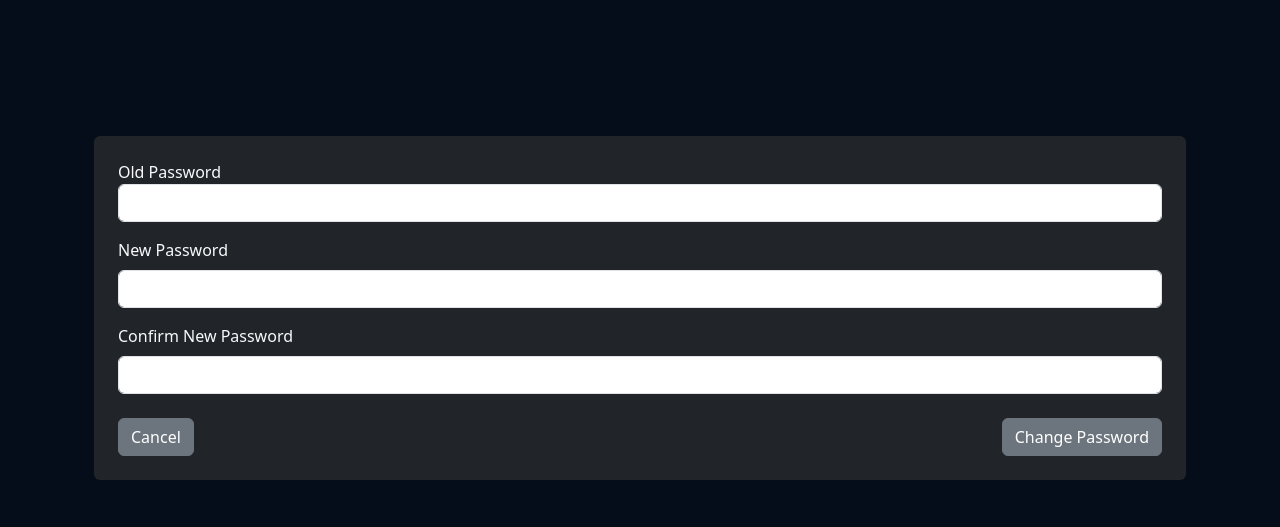
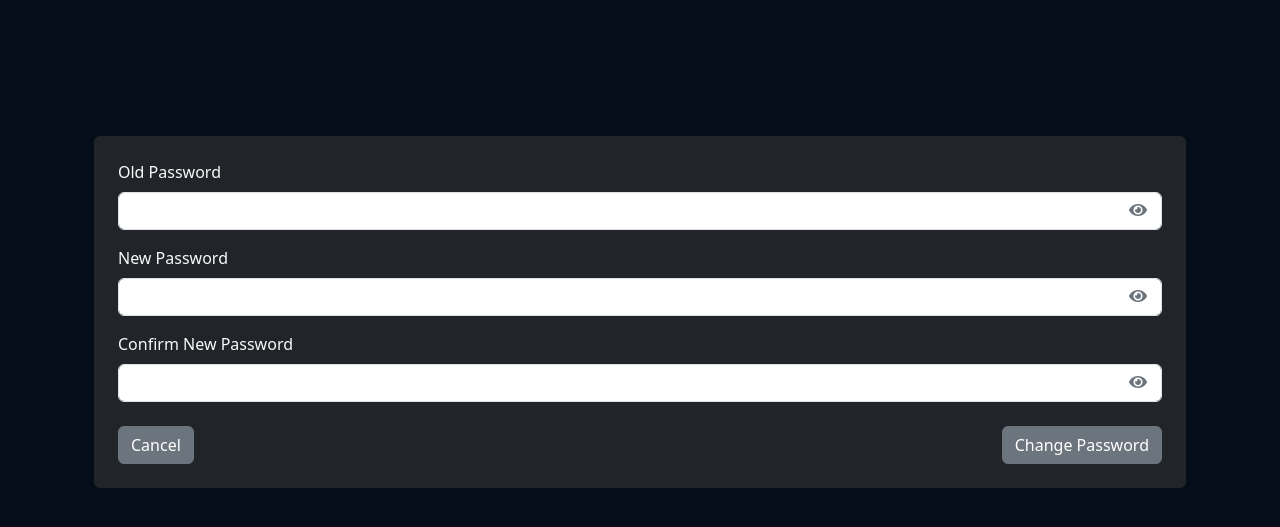
Before and after one commit to sue-zadeh/lodge-matarik476-python, a Flask app: page /change_password in a window 1280 px wide. Shown: the part 75-602 px from the top of the page. Run offline with Flask 3, Linux system fonts and the light colour scheme; the visitor is signed in with stand-in values (Sample User, id 1); some libraries are stand-ins or nearby versions.

Commit message:
eye icons for passwords - pen icon for pic

```diff
--- a/app/templates/base.html
+++ b/app/templates/base.html
@@ -194,5 +194,28 @@
     <script
       src="https://cdn.jsdelivr.net/npm/bootstrap@5.3.3/dist/js/bootstrap.bundle.min.js">
     </script>
+   <script>
+  function togglePassword(inputId, spanEl) {
+    const input = document.getElementById(inputId);
+    if (!input) return;
+
+    const icon = spanEl.querySelector('i');
+    if (input.type === 'password') {
+      input.type = 'text';
+      if (icon) {
+        icon.classList.remove('fa-eye');
+        icon.classList.add('fa-eye-slash');
+      }
+    } else {
+      input.type = 'password';
+      if (icon) {
+        icon.classList.remove('fa-eye-slash');
+        icon.classList.add('fa-eye');
+      }
+    }
+  }
+</script>
+
+
 </body>
 </html>
--- a/app/templates/password.html
+++ b/app/templates/password.html
@@ -4,17 +4,31 @@
 {% block content %}
 <div class="container mt-5 pt-5">
     <form action="{{ url_for('change_password') }}" method="POST" autocomplete="off" class="bg-dark p-4 rounded">
-        <div class="mb-3">
-            <label for="old_password" class="form_label text-light">Old Password</label>
+        <div class="mb-3 position-relative">
+  <label for="old_password" class="form-label text-light">Old Password</label>
   <input type="password" class="form-control" id="old_password" name="old_password" required>
+  <span onclick="togglePassword('old_password', this)"
+        style="position:absolute; right:15px; top:38px; cursor:pointer;">
+    <i class="fas fa-eye text-secondary"></i>
+  </span>
 </div>
-        <div class="mb-3">
+
+<div class="mb-3 position-relative">
   <label for="new_password" class="form-label text-light">New Password</label>
   <input type="password" class="form-control" id="new_password" name="new_password" required>
+  <span onclick="togglePassword('new_password', this)"
+        style="position:absolute; right:15px; top:38px; cursor:pointer;">
+    <i class="fas fa-eye text-secondary"></i>
+  </span>
 </div>
-        <div class="mb-3">
-            <label for="re_new_password" class="form-label text-light">Confirm New Password</label>
+
+<div class="mb-3 position-relative">
+  <label for="confirm_password" class="form-label text-light">Confirm New Password</label>
   <input type="password" class="form-control" id="confirm_password" name="confirm_password" required>
+  <span onclick="togglePassword('confirm_password', this)"
+        style="position:absolute; right:15px; top:38px; cursor:pointer;">
+    <i class="fas fa-eye text-secondary"></i>
+  </span>
 </div>
 
         {% if alert %}
--- a/app/views.py
+++ b/app/views.py
@@ -145,6 +145,7 @@ def register():
             filename = secure_filename(file.filename)
             file.save(os.path.join(app.config['UPLOAD_FOLDER'], filename))
             profile_image = filename
+            session['profile_image'] = filename
         else:
             flash('File not allowed', 'error')
             return redirect(url_for('register'))
@@ -327,7 +328,7 @@ def edit_profile():
         except AttributeError:
             pass
 
-    return render_template("edit_profile.html", user=user)
+    return render_template("edit-profile.html", user=user)
 
 # ---- Delete profile ---- #
 @app.route('/delete_profile', methods=['POST'])
```
Also changed, not shown: app/templates/login.html (+9 -4 lines), app/templates/profile-members.html (+16 -10 lines), app/templates/register.html (+11 -3 lines). Lines whose indentation alone changed are shown as unchanged.
